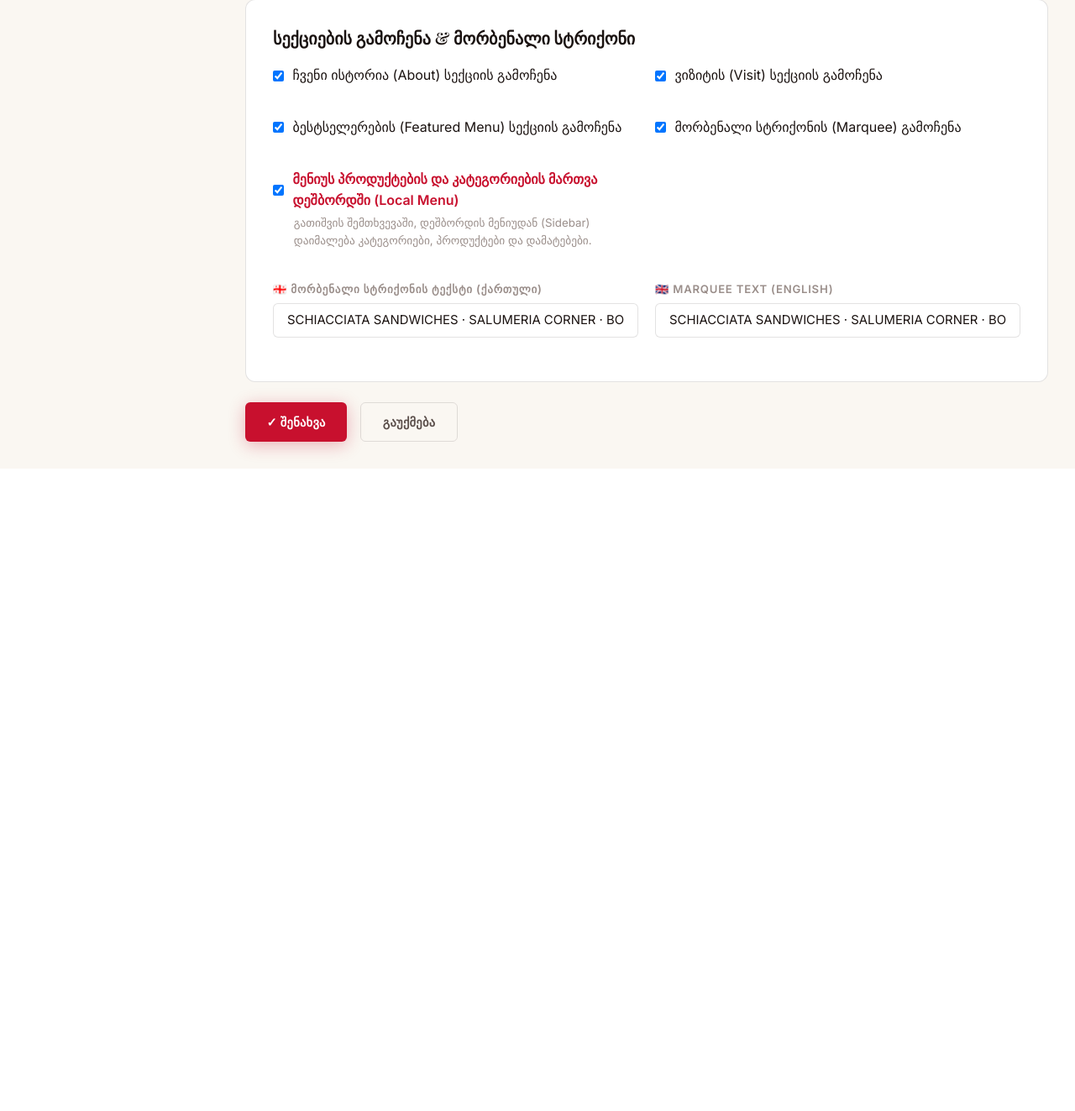
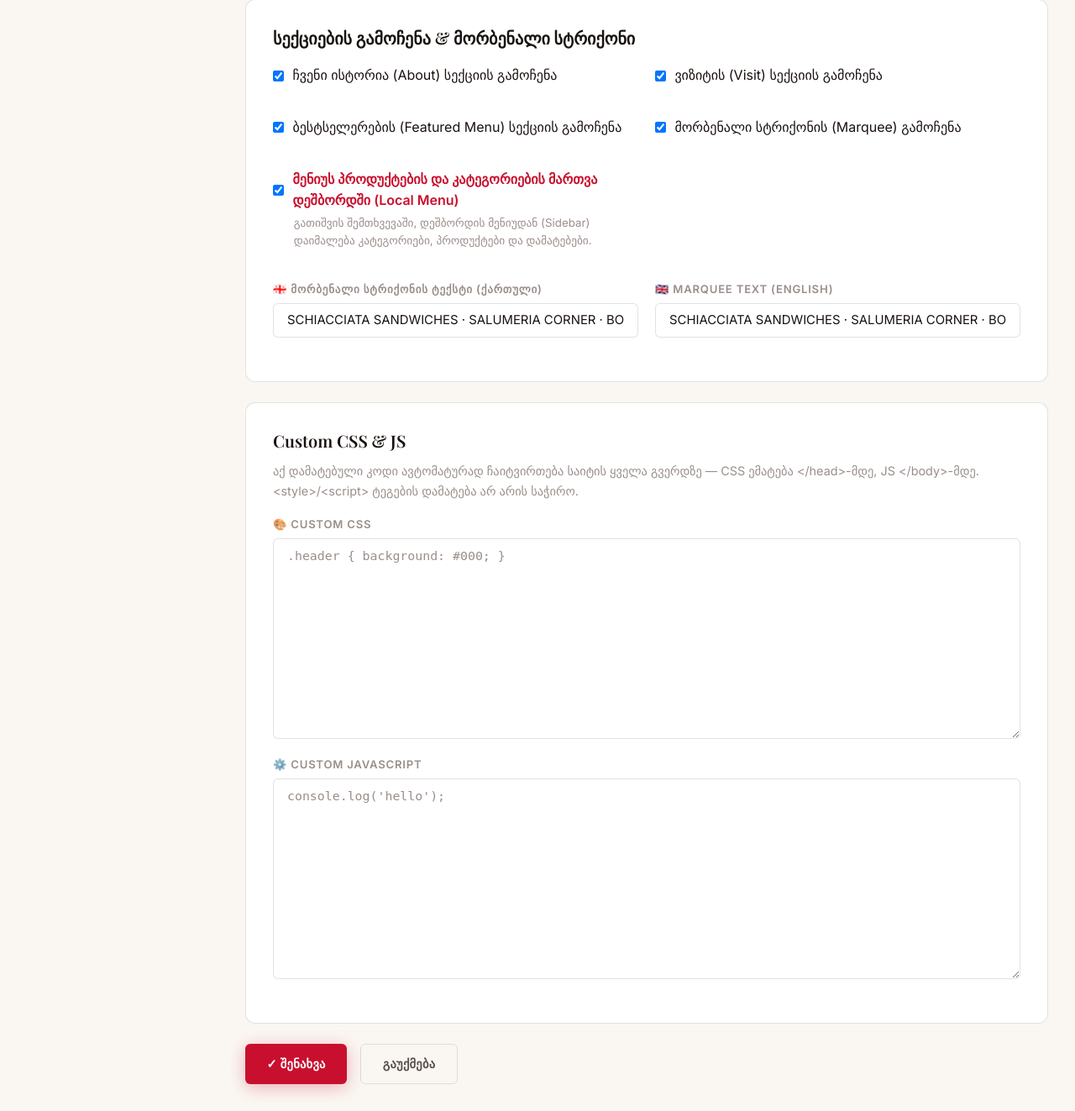
Before and after one commit to DevGuL1/Focacceria, a Django app: page /dashboard/settings/ in a window 1280 px wide. Shown: the part 2497-3820 px from the top of the page at 84% size. Before the commit the page ends 3055 px from the top, so only its background shows below. Run offline with Django 4.2, Linux system fonts and the light colour scheme; the visitor is signed in with stand-in values (Sample User, id 1); data comes from the database, SQL or seed files in the repository.

Commit message:
Add custom CSS/JS fields to dashboard site settings page

```diff
--- a/dashboard/views.py
+++ b/dashboard/views.py
@@ -69,6 +69,7 @@ def site_settings(request):
             'delivery_maps_icon', 'delivery_whatsapp_icon', 'menu_iframe_url',
             'about_title_ka', 'about_title_en', 'about_text_ka', 'about_text_en',
             'marquee_text_ka', 'marquee_text_en',
+            'custom_css', 'custom_js',
         ]
         for field in fields:
             setattr(settings, field, request.POST.get(field, ''))
--- a/templates/dashboard/site_settings.html
+++ b/templates/dashboard/site_settings.html
@@ -244,6 +244,22 @@
     </div>
   </div>
 
+  <!-- Custom CSS / JS -->
+  <div class="form-card" style="margin-bottom:1.5rem;">
+    <h4 style="margin-bottom:1.25rem;font-family:var(--font-serif);">Custom CSS & JS</h4>
+    <p style="margin:-0.5rem 0 1rem;color:var(--text-muted);font-size:.9rem;">
+      აქ დამატებული კოდი ავტომატურად ჩაიტვირთება საიტის ყველა გვერდზე — CSS ემატება &lt;/head&gt;-მდე, JS &lt;/body&gt;-მდე. &lt;style&gt;/&lt;script&gt; ტეგების დამატება არ არის საჭირო.
+    </p>
+    <div class="form-group">
+      <label class="form-label">🎨 Custom CSS</label>
+      <textarea name="custom_css" class="form-control" rows="12" style="font-family:monospace;" placeholder=".header { background: #000; }">{{ settings.custom_css }}</textarea>
+    </div>
+    <div class="form-group">
+      <label class="form-label">⚙️ Custom JavaScript</label>
+      <textarea name="custom_js" class="form-control" rows="12" style="font-family:monospace;" placeholder="console.log('hello');">{{ settings.custom_js }}</textarea>
+    </div>
+  </div>
+
   <div style="display:flex;gap:1rem;">
     <button type="submit" class="btn btn-primary">✓ შენახვა</button>
     <a href="{% url 'dashboard_home' %}" class="btn btn-ghost">გაუქმება</a>
```
